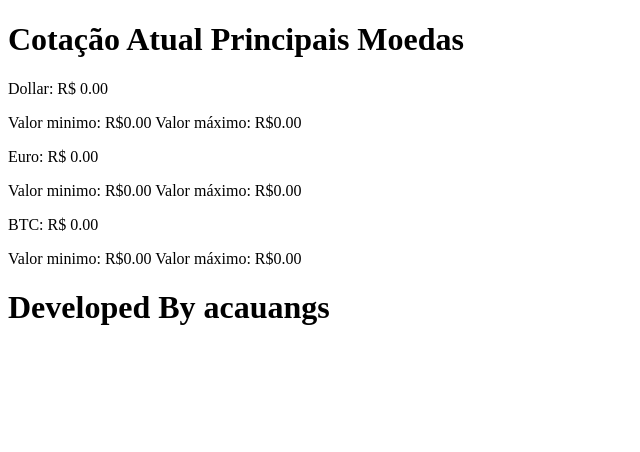
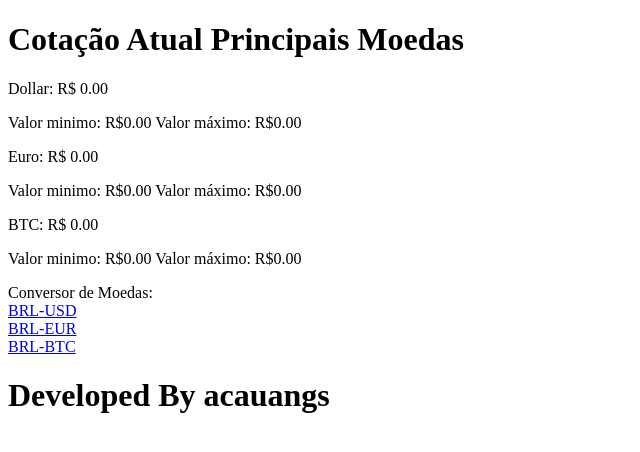
Before and after one commit to acauangs/conversor_moeda, a Django app: page / in a window 1280 px wide. Shown: the top 452 px of the page, without its empty margins (0-640 px from the left). Run offline with Django 4.2, Linux system fonts and the light colour scheme.

Commit message:
Commit-converte-usd-page

```diff
--- a/moedas/templates/moedas/pages/home.html
+++ b/moedas/templates/moedas/pages/cotacao.html
@@ -7,10 +7,10 @@
 </head>
 
 <body>
-    <div class="main">
     {% include 'moedas/partials/cotacao.html' %}
-    </div>
+    {% include 'moedas/partials/opcoes.html' %}
 </body>
+
 
 <footer>
     {% include 'moedas/partials/footer.html' %}
--- a/moedas/templates/moedas/partials/converter.html
+++ b/moedas/templates/moedas/partials/converter.html
@@ -4,9 +4,9 @@
     <h1>Converta Real para Dollar</h1>
     <div class="convert">
         <form action="" method="GET" class="convert-form">
-            <input type=number step=0.01  min="0.01" class="convert-input" name="q" required>
+            BRL: <input type=number step=0.01  min="0.01" class="convert-input" name="q" required>
             <button type="submit">OK</button>
-            <h2>{{ valor_real }}</h2>
+            <h2>USD: {{ valor_real }}</h2>
         </form>
     </div>
 </body>
--- /dev/null
+++ b/moedas/templates/moedas/partials/opcoes.html
@@ -0,0 +1,7 @@
+
+<div class="opcao">
+    <div class="op-op">Conversor de Moedas:</div>
+    <a href="{% url 'converter_usd' %}"><div class="op-usd">BRL-USD</div></a>
+    <a href="#"><div class="op-eur">BRL-EUR</div></a>
+    <a href="#"><div class="op-btc">BRL-BTC</div></a>
+</div>
--- a/moedas/urls.py
+++ b/moedas/urls.py
@@ -3,5 +3,6 @@ from django.urls import path
 from . import views
 
 urlpatterns = [
-    path('', views.home),
+    path('', views.cotacao, name='cotacao'),
+    path('converte/usd', views.converter_usd, name='converter_usd'),
 ]
--- a/moedas/views.py
+++ b/moedas/views.py
@@ -6,48 +6,20 @@ from uteis.logica import cotacao_usd_eur_btc, real_to_dollar
 # Create your views here.
 
 
-def home(request):
-    context = {
-        'valor': cotacao_usd_eur_btc,
-    }
-    return render(request, 'moedas/pages/home.html', context)
-
-
-def homex(request):
-    valor_real = request.GET.get('q')
-    if valor_real:
-        context = {
-            'valor': cotacao_usd_eur_btc(),
-            'valor_real': real_to_dollar(valor_real),
-        }
-        return render(request, 'moedas/pages/home.html', context)
-
-    else:
-        context = {
-            'valor': cotacao_usd_eur_btc,
-        }
-        return render(request, 'moedas/pages/home.html', context)
-
-
 def cotacao(request):
     context = {
         'valor': cotacao_usd_eur_btc,
     }
 
-    return render(request, 'moedas/pages/home.html', context)
+    return render(request, 'moedas/pages/cotacao.html', context)
 
 
-def converter(request):
+def converter_usd(request):
     valor_real = request.GET.get('q')
     if valor_real:
         context = {
-            'valor': cotacao_usd_eur_btc,
             'valor_real': real_to_dollar(valor_real),
         }
-        return render(request, 'moedas/pages/home.html', context)
+        return render(request, 'moedas/pages/converter_usd.html', context)
 
-    else:
-        context = {
-            'valor': cotacao_usd_eur_btc,
-        }
-        return render(request, 'moedas/pages/home.html', context)
+    return render(request, 'moedas/pages/converter_usd.html')
```
Also changed, not shown: moedas/templates/moedas/pages/converter_usd.html (added, +24 -0 lines).
